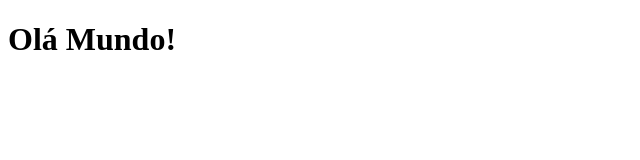
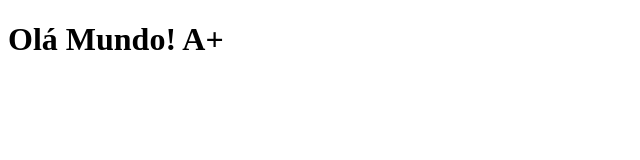
Before and after one commit to Rafael-Gimenez/bot-telegram, a plain HTML site: page index.html in a window 1280 px wide. Shown: the full height of the page, 0-640 px from the left. Drawn offline with Linux system fonts and the light colour scheme.

Commit message:
Testando

```diff
--- a/index.html
+++ b/index.html
@@ -6,6 +6,6 @@
     <title>Document</title>
 </head>
 <body>
-<h1>Olá Mundo!</h1>
+<h1>Olá Mundo! A+</h1>
 </body>
 </html>
```
